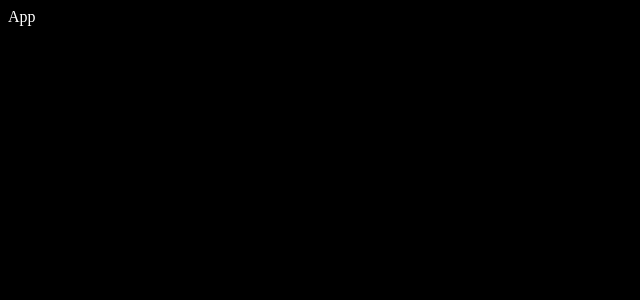
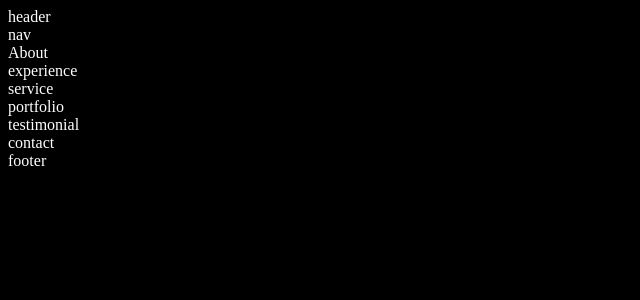
Before and after one commit to sharon5555/Portfolio-Project-React, a React (Create React App) app in the folder react-portfolio-website-0/: page / in a window 1280 px wide. Shown: the top 300 px of the page, without its empty margins (0-640 px from the left). Built offline with nearby package versions, Linux system fonts and the light colour scheme.

Commit message:
In the App file, i imported every other files into it

```diff
--- a/react-portfolio-website-0/src/App.jsx
+++ b/react-portfolio-website-0/src/App.jsx
@@ -1,8 +1,27 @@
 import React from 'react';
+import Header from './components/Header/header'
+import Nav from './components/Nav/nav'
+import About from './components/About/about'
+import Experience from './components/Experience/experience'
+import Services from './components/Services/service'
+import Portfolio from './components/Portfolio/portfolio'
+import Testimonials from './components/Testimonials/testimonials'
+import Contact from './components/Contact/contact'
+import Footer from './components/Footer/footer'
 
 const App = () => {
 return (
-    <div>App</div>
+    <>
+        <Header />
+        <Nav />
+        <About />
+        <Experience />
+        <Services />
+        <Portfolio />
+        <Testimonials />
+        <Contact />
+        <Footer />
+    </>
 );
 }
 
```
Also changed, not shown: react-portfolio-website-0/src/components/About/about.jsx (renamed from react-portfolio-website-0/src/components/about.jsx).
